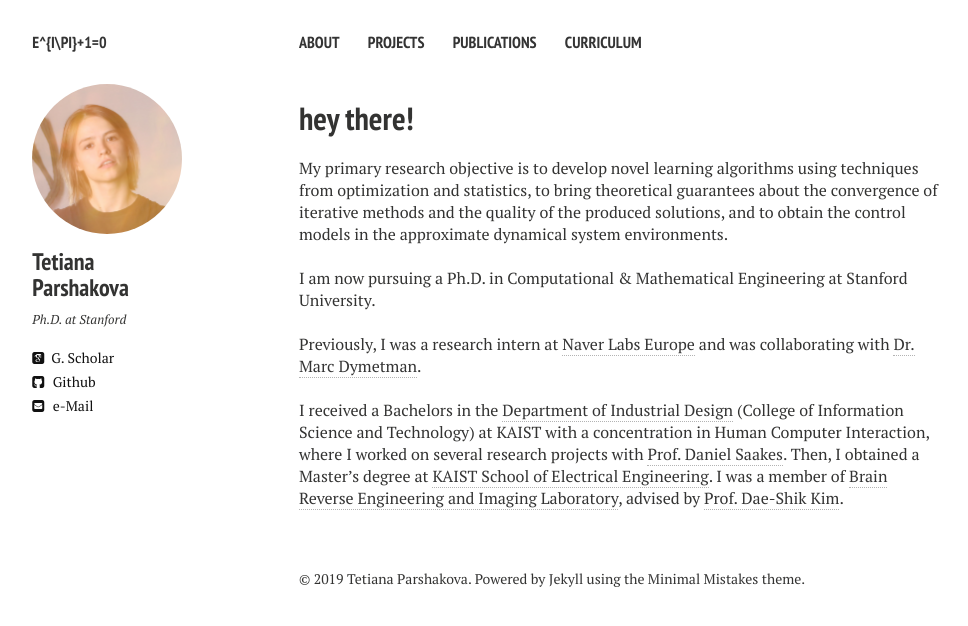
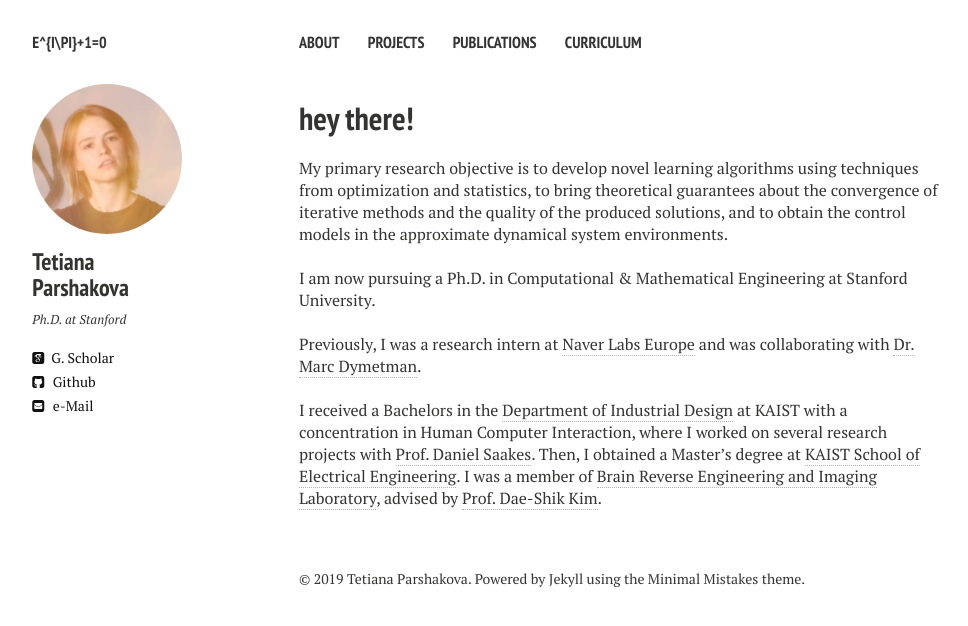
Before and after one commit to alexanch/parshakova.github.io, a Jekyll site: the page built from index.md, in a window 1280 px wide. Shown: the top 626 px of the page, without its empty margins (21-989 px from the left). Built offline with Jekyll 4.4.1, drawn with Linux system fonts in a browser that asks for light colours; nearby versions of some CDN libraries.

Commit message:
Update index.md

```diff
--- a/index.md
+++ b/index.md
@@ -21,4 +21,4 @@ Previously, I was a research intern at <a href="https://europe.naverlabs.com/abo
 
 
 <br />
-I received a Bachelors in the <a href="http://id.kaist.ac.kr/index.php?document_srl=21142&mid=rnews" target="_blank">Department of Industrial Design</a> (College of Information Science and Technology) at KAIST with a concentration in Human Computer Interaction, where I worked on several research projects with [Prof. Daniel Saakes](http://mid.kaist.ac.kr/people/). Then, I obtained a Master's degree at  <a href="https://ee.kaist.ac.kr/?language=en" target="_blank">KAIST School of Electrical Engineering</a>. I was a member of <a href="http://brain.kaist.ac.kr/about_us.html" target="_blank">Brain Reverse Engineering and Imaging Laboratory</a>, advised by <a href="https://scholar.google.com/citations?user=nd-UgBYAAAAJ&hl=en&oi=ao" target="_blank">Prof. Dae-Shik Kim</a>.
+I received a Bachelors in the <a href="http://id.kaist.ac.kr/index.php?document_srl=21142&mid=rnews" target="_blank">Department of Industrial Design</a> at KAIST with a concentration in Human Computer Interaction, where I worked on several research projects with [Prof. Daniel Saakes](http://mid.kaist.ac.kr/people/). Then, I obtained a Master's degree at  <a href="https://ee.kaist.ac.kr/?language=en" target="_blank">KAIST School of Electrical Engineering</a>. I was a member of <a href="http://brain.kaist.ac.kr/about_us.html" target="_blank">Brain Reverse Engineering and Imaging Laboratory</a>, advised by <a href="https://scholar.google.com/citations?user=nd-UgBYAAAAJ&hl=en&oi=ao" target="_blank">Prof. Dae-Shik Kim</a>.
```
